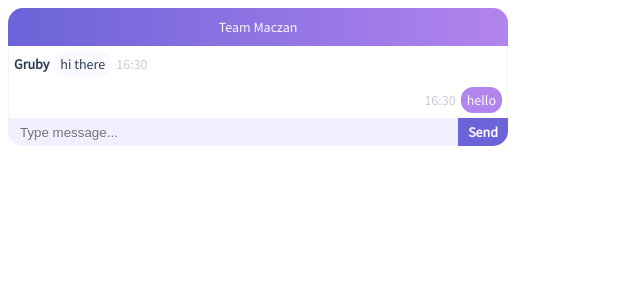
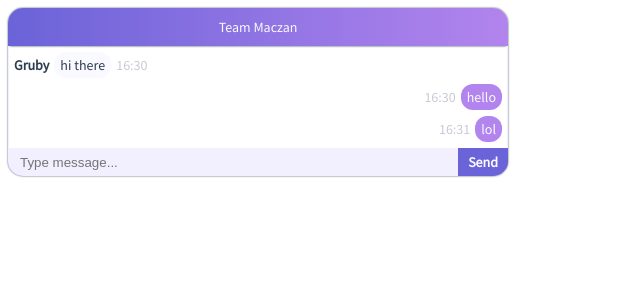
Before and after one commit to jmaczan/basic-vue-chat, a Vue app: page / in a window 1280 px wide. Shown: the top 300 px of the page, without its empty margins (0-640 px from the left). Built offline with nearby package versions, Linux system fonts and the light colour scheme.

Commit message:
UI improvements

```diff
--- a/src/assets/scss/modules/_mixins.scss
+++ b/src/assets/scss/modules/_mixins.scss
@@ -8,3 +8,10 @@
   flex-direction: $direction;
   justify-content: $justify-content;
 }
+
+@mixin box-shadow($values...) {
+  @each $val in $values {
+    -webkit-box-shadow: #{$val};
+    box-shadow: #{$val};
+  }
+}
--- a/src/assets/scss/partials/_header.scss
+++ b/src/assets/scss/partials/_header.scss
@@ -5,6 +5,8 @@
       background: linear-gradient(90deg, $primary, $secondary);
       padding: 10px 5px;
       color: $header-color;
+
+      @include box-shadow(0 2px 2px -2px $madison);
     }
 
   }
--- a/src/assets/scss/partials/_input.scss
+++ b/src/assets/scss/partials/_input.scss
@@ -3,13 +3,14 @@
 
     &__container {
       @include flex(row, space-between);
-      background-color: $input-background-color;
+      background-color: $secondary;
 
       .input {
         &__field {
           @include just-flex;
           flex-grow: 9999;
           padding: 5px 10px;
+          background-color: $input-background-color;
 
           input {
             border: none;
--- a/src/assets/scss/partials/_message.scss
+++ b/src/assets/scss/partials/_message.scss
@@ -1,7 +1,7 @@
 .window {
 
   %message {
-    padding: 5px;
+    padding: 3px 5px;
   }
 
   .message {
--- a/src/assets/scss/partials/_messages.scss
+++ b/src/assets/scss/partials/_messages.scss
@@ -2,6 +2,7 @@
   &__messages {
 
     &__container {
+      padding: 3px 0;
       border-left: 1px solid $alice-blue;
       border-right: 1px solid $alice-blue
     }
--- a/src/assets/scss/partials/_window.scss
+++ b/src/assets/scss/partials/_window.scss
@@ -3,4 +3,5 @@
   border: 0px solid transparent;
   border-radius: 15px;
   overflow: hidden;
+  @include box-shadow(0 0 2px $madison);
 }
--- a/src/components/basic-vue-chat/BasicVueChat.vue
+++ b/src/components/basic-vue-chat/BasicVueChat.vue
@@ -2,26 +2,28 @@
   <div class="basic-vue-chat">
     <section class="window">
       <header class="window__header__container">
-        Team Maczan
+        {{ title }}
       </header>
       <section class="window__messages__container">
-        <div class="message--foreign">
-          <div class="message__author">
-            {{ feed[0].author }}
+        <div v-bind:key="messageKey(message)" v-for="message in feed">
+          <div v-if="message.id === mockData.authorId" class="message--own">
+            <div class="message__date">
+              {{ message.date }}
+            </div>
+            <div class="message__contents">
+              {{ message.contents }}
+            </div>
           </div>
-          <div class="message__contents">
-            {{ feed[0].contents }}
-          </div>
-          <div class="message__date">
-            {{ feed[0].date }}
-          </div>
-        </div>
-        <div class="message--own">
-          <div class="message__date">
-            {{ feed[1].date }}
-          </div>
-          <div class="message__contents">
-            {{ feed[1].contents }}
+          <div v-else class="message--foreign">
+            <div class="message__author">
+              {{ message.author }}
+            </div>
+            <div class="message__contents">
+              {{ message.contents }}
+            </div>
+            <div class="message__date">
+              {{ message.date }}
+            </div>
           </div>
         </div>
       </section>
@@ -44,7 +46,19 @@
 <script>
 export default {
   name: 'BasicVueChat',
+  data: function () {
+    return {
+      mockData: {
+        authorId: 1
+      }
+    }
+  },
   props: {
+    title: {
+      type: String,
+      default: 'Team Maczan',
+      required: false
+    },
     feed: {
       type: Array,
       default: function () {
@@ -71,6 +85,11 @@ export default {
       },
       required: false
     }
+  },
+  methods: {
+    messageKey (message) {
+      return message.contents + message.date;
+    }
   }
 }
 </script>
```
Also changed, not shown: package.json (+4 -4 lines), .travis.yml.
